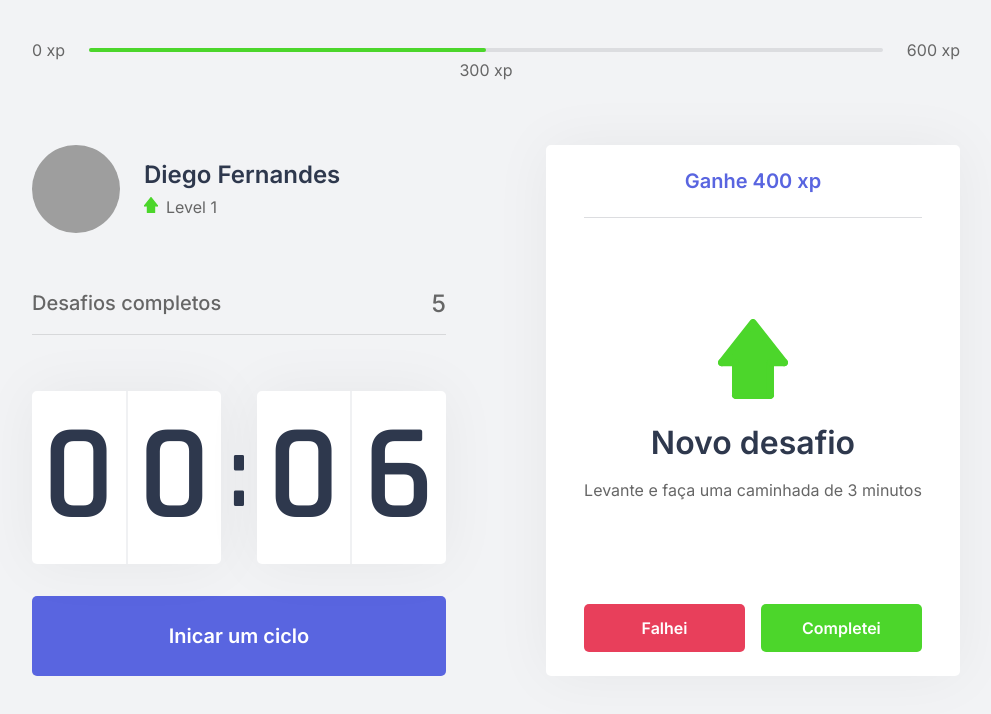
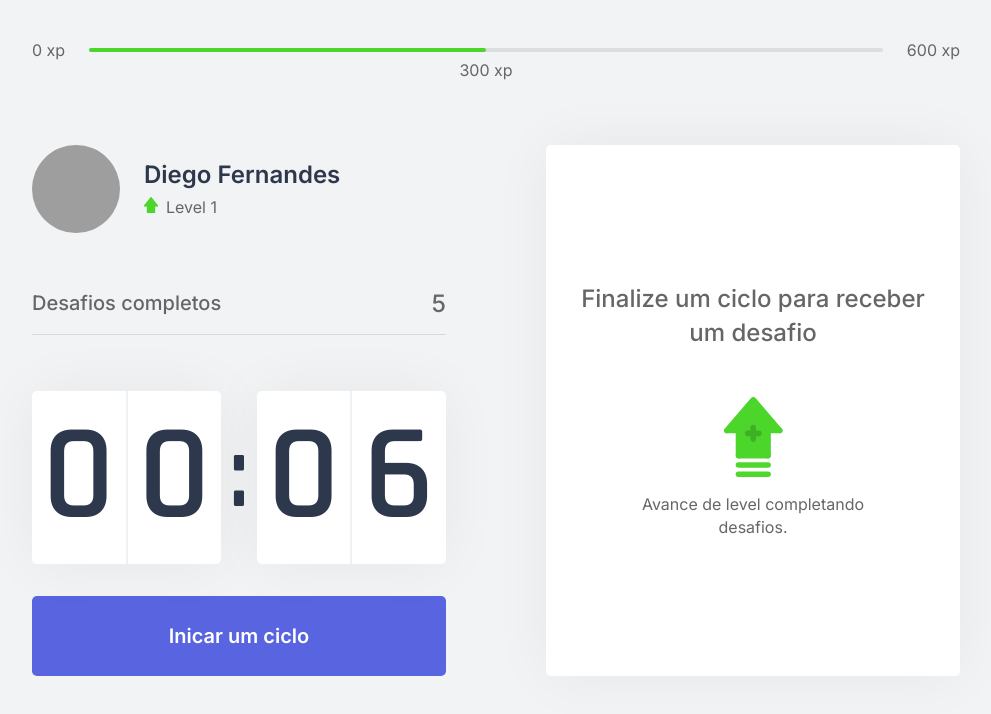
Before and after one commit to andersonsts/moveit, a Next.js app: page / in a window 1280 px wide. Shown: the top 714 px of the page, without its empty margins (144-1135 px from the left). Built offline with nearby package versions, Linux system fonts and the light colour scheme; grey boxes are pictures that could not be loaded.

Commit message:
create a context

```diff
--- /dev/null
+++ b/challenges.json
@@ -0,0 +1,12 @@
+[
+  {
+    "type": "body",
+    "description": "Estique um de seus braços com a palma da mão virada para frente e puxe os dedos para cima",
+    "amount": 80
+  },
+  {
+    "type": "body",
+    "description": "Corre muito aí",
+    "amount": 40
+  }
+]
--- a/src/components/ChallengeBox.tsx
+++ b/src/components/ChallengeBox.tsx
@@ -1,20 +1,23 @@
 /* eslint-disable */
+import { useContext } from 'react'
+import { ChallengesContext } from '../contexts/ChallengesContext'
 import styles from '../styles/components/ChallengeBox.module.css'
 
 export function ChallengeBox () {
-  const hasActiveChallenge = true
+  const { activeChallenge } = useContext(ChallengesContext)
 
   return (
     <div className={styles.challengeBoxContainer}>
-      {hasActiveChallenge ? (
+      {activeChallenge ? (
         <div className={styles.challengeActive}>
-          <header>Ganhe 400 xp</header>
+          <header>Ganhe {activeChallenge.amount} xp</header>
 
           <main>
             {/* <img src="icons/body.svg" alt="Hand image" /> */}
             <img src="icons/up.svg" alt="Hand image" />
+            {/* <img src={`icons/${activeChallenge.type}.svg`} alt="Hand image" /> */}
             <strong>Novo desafio</strong>
-            <p>Levante e faça uma caminhada de 3 minutos</p>
+            <p>{activeChallenge.description}</p>
           </main>
 
           <footer>
--- a/src/components/Countdown.tsx
+++ b/src/components/Countdown.tsx
@@ -1,11 +1,14 @@
-import { useState, useEffect } from 'react'
+import { useState, useEffect, useContext } from 'react'
+import { ChallengesContext } from '../contexts/ChallengesContext'
 
 import styles from '../styles/components/Countdown.module.css'
 
 let countdownTimeout: NodeJS.Timeout
+const INITIAL_TIME = 0.1 * 60 // 25 minutes
 
 export function Countdown () {
-  const INITIAL_TIME = 0.1 * 60 // 25 minutes
+  const { startNewChallenge } = useContext(ChallengesContext)
+
   const [time, setTime] =  useState(INITIAL_TIME)
   const [isActive, setIsActive] = useState(false)
   const [hasFinished, setHasFinished] = useState(false)
@@ -24,7 +27,9 @@ export function Countdown () {
     } else if (isActive && time === 0) {
       setHasFinished(true)
       setIsActive(false)
+      startNewChallenge()
     }
+  // eslint-disable-next-line react-hooks/exhaustive-deps
   }, [isActive, time])
 
   function startCountdown () {
--- /dev/null
+++ b/src/contexts/ChallengesContext.tsx
@@ -0,0 +1,54 @@
+import { createContext, useState, ReactNode } from 'react'
+import challenges from '../../challenges.json'
+
+interface Challenge {
+  type: 'body' | 'eye',
+  description: string;
+  amount: number;
+}
+
+interface ChallengesContextData {
+  level: number;
+  currentExperience: number;
+  challengesCompleted: number;
+  levelUp: () => void;
+  startNewChallenge: () => void;
+  activeChallenge: Challenge
+}
+
+interface ChallengesProviderProps {
+  children: ReactNode
+}
+
+export const ChallengesContext = createContext({} as ChallengesContextData)
+
+export function ChallengesProvider ({ children }: ChallengesProviderProps) {
+  const [level, setLevel] = useState(0)
+  const [currentExperience, setCurrentExperience] = useState(0)
+  const [challengesCompleted, setChallengesCompleted] = useState(0)
+  const [activeChallenge, setActiveChallenge] = useState(null)
+
+  const levelUp = () => setLevel(prev => prev + 1)
+
+  function startNewChallenge () {
+    const randomChallengeIndex = Math.floor(Math.random() * challenges.length)
+    const challenge = challenges[randomChallengeIndex]
+
+    setActiveChallenge(challenge)
+  }
+
+  return (
+    <ChallengesContext.Provider
+      value={{
+        level,
+        currentExperience,
+        challengesCompleted,
+        levelUp,
+        startNewChallenge,
+        activeChallenge
+      }}
+    >
+      {children}
+    </ChallengesContext.Provider>
+  )
+}
--- a/src/pages/_app.tsx
+++ b/src/pages/_app.tsx
@@ -1,7 +1,13 @@
 import '../styles/global.css'
 
+import { ChallengesProvider } from '../contexts/ChallengesContext'
+
 function MyApp({ Component, pageProps }) {
-  return <Component {...pageProps} />
+  return (
+    <ChallengesProvider>
+      <Component {...pageProps} />
+    </ChallengesProvider>
+  )
 }
 
 export default MyApp
```
